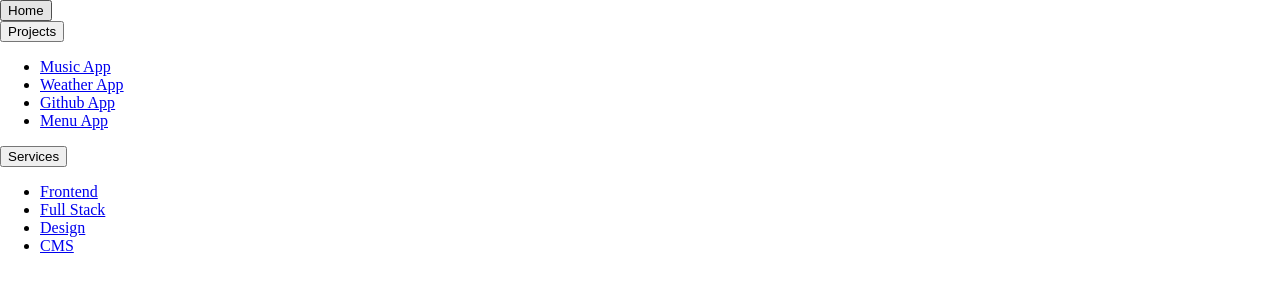
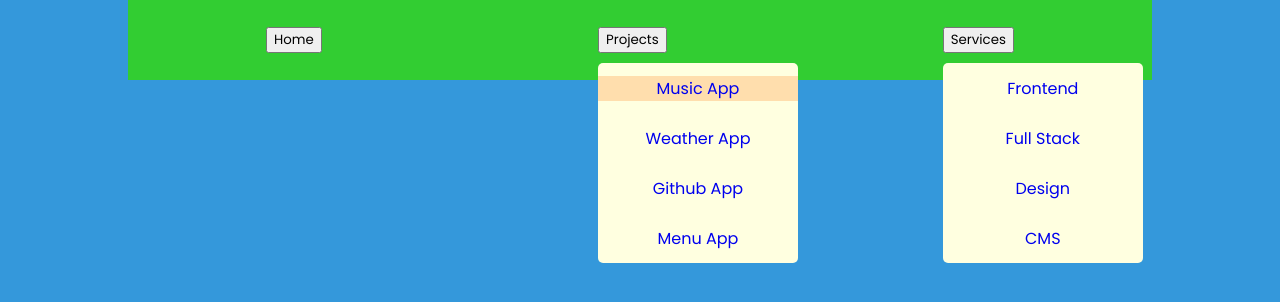
Before and after one commit to techAbhi1461/Modern-Dropdown-Menu, a plain HTML site: page index.html in a window 1280 px wide. Drawn offline with Linux system fonts and the light colour scheme.

Commit message:
Added css to the nav and li sections of dropdown section in index.css file

```diff
--- a/index.css
+++ b/index.css
@@ -3,4 +3,57 @@ body {
   padding: 0px;
   box-sizing: border-box;
   overflow: auto;
+  height: 100vh;
+  background: #3498db;
+  color: white;
 }
+
+a {
+  text-decoration: none;
+}
+
+a,
+button {
+  font-family: "Poppins", sans-serif;
+}
+
+.dropdown {
+  width: 80%;
+  background: limegreen;
+  height: 10vh;
+  display: flex;
+  margin: auto;
+  align-items: center;
+  justify-content: space-around;
+}
+
+.projects,
+.services {
+  position: relative;
+}
+
+nav ul {
+  position: absolute;
+  left: 0px;
+  background: lightyellow;
+  margin: 10px 0px 0px 0px;
+  width: 200px;
+  height: 200px;
+  display: flex;
+  justify-content: space-around;
+  flex-direction: column;
+  border-radius: 5px;
+  padding: 0px;
+}
+
+.try {
+  background: navajowhite;
+}
+
+nav ul li {
+  display: flex;
+  width: 100%;
+  list-style: none;
+  justify-content: center;
+  align-items: center;
+}
--- a/index.html
+++ b/index.html
@@ -21,11 +21,11 @@
       <!-- Home Section Ends -->
 
       <!-- Projects Section -->
-      <div class="Projects">
+      <div class="projects">
         <button>Projects</button>
         <nav>
           <ul>
-            <li><a href="#">Music App</a></li>
+            <li class="try"><a href="#">Music App</a></li>
             <li><a href="#">Weather App</a></li>
             <li><a href="#">Github App</a></li>
             <li><a href="#">Menu App</a></li>
@@ -35,7 +35,7 @@
       <!-- Projects Section Ends -->
 
       <!-- Services Section -->
-      <div class="Services">
+      <div class="services">
         <button>Services</button>
         <nav>
           <ul>
```
